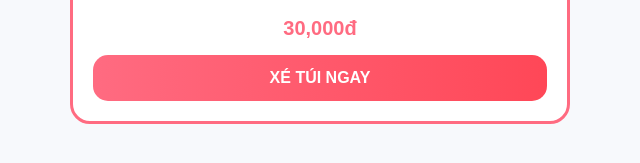
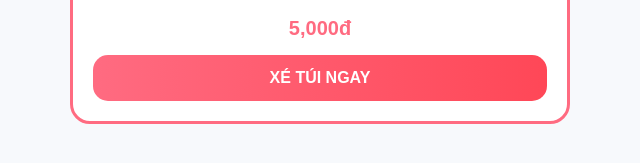
Before and after one commit to caricomcom12-spec/shop-tui-mu-ptg, a website: page public/index.html in a window 1280 px wide. Shown: the part 413-576 px from the top of the page, 320-960 px from the left. Drawn offline with Linux system fonts and the light colour scheme.

Commit message:
Update index.html

```diff
--- a/public/index.html
+++ b/public/index.html
@@ -45,7 +45,7 @@
         <div class="bag-card">
             <div class="bag-title">Túi Mù Play Together Siêu VIP</div>
             <div class="bag-img" id="ptg-bag">🛍️</div>
-            <div class="bag-price">30,000đ</div>
+            <div class="bag-price">5,000đ</div>
             <button class="btn-open" onclick="buyBlindBag()">XÉ TÚI NGAY</button>
         </div>
     </div>
```
